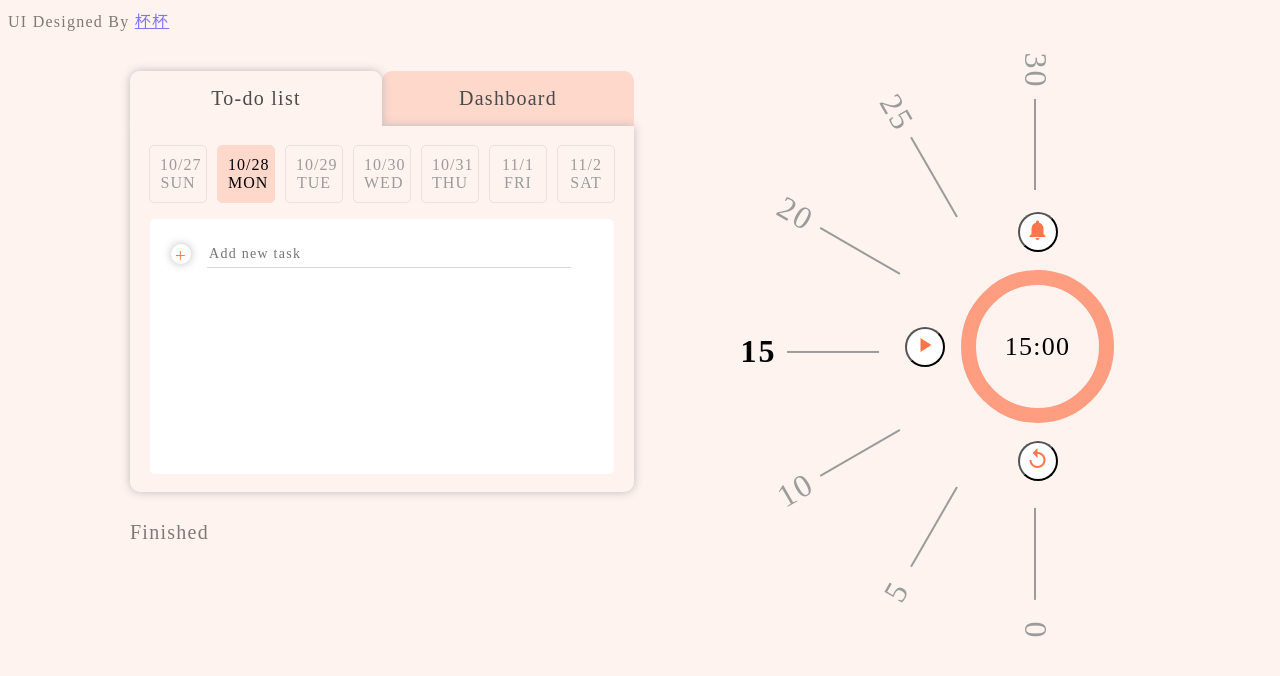
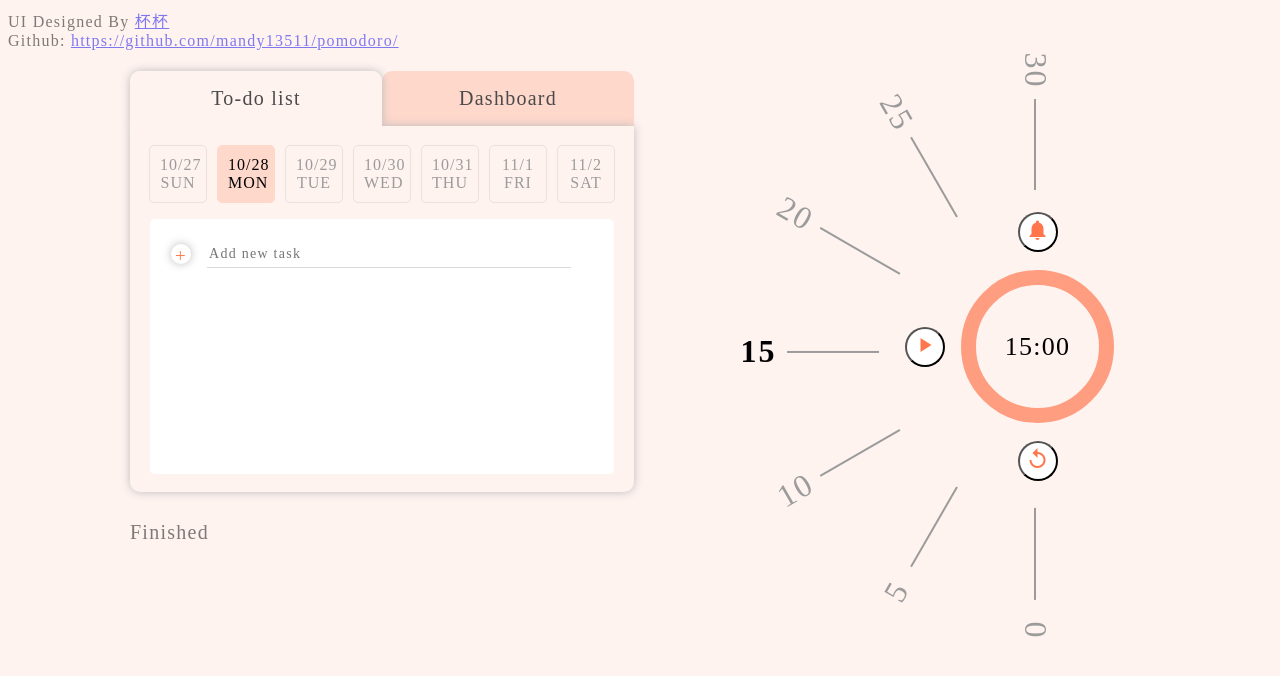
Before and after one commit to mandy13511/pomodoro, a plain HTML site: page index.html in a window 1280 px wide. Shown: the top 676 px of the page. Drawn offline with nearby package versions, Linux system fonts and the light colour scheme.

Commit message:
Add github link

```diff
--- a/index.html
+++ b/index.html
@@ -230,6 +230,9 @@
     <div class = "license">UI Designed By
         <a href="https://challenge.thef2e.com/user/1875?schedule=2512#works-2512">杯杯</a>
     </div>
+    <div class = "license">Github:
+        <a href="https://github.com/mandy13511/pomodoro/">https://github.com/mandy13511/pomodoro/</a>
+    </div>
   </div>
 </body>
 <!-- partial -->
```
